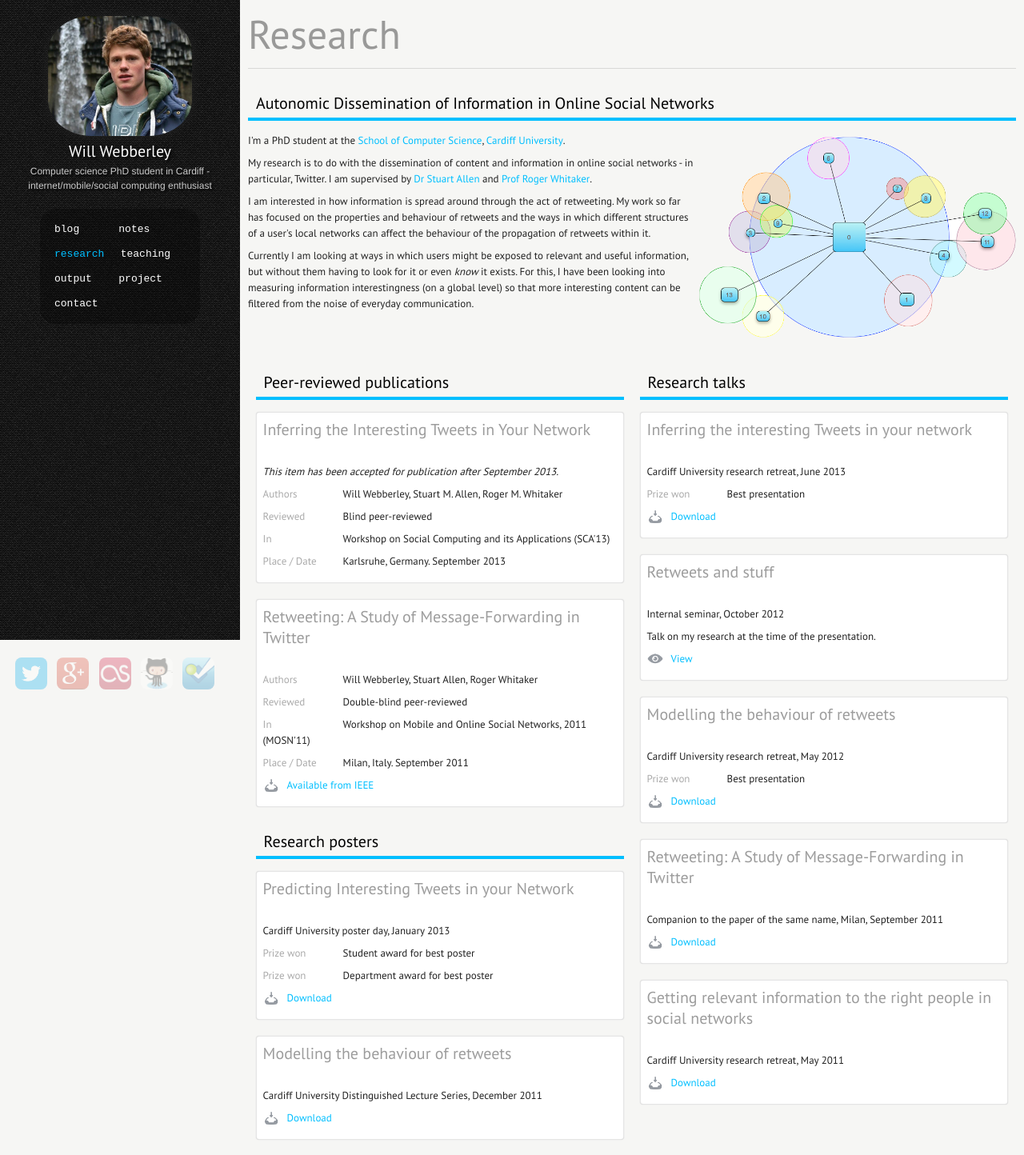
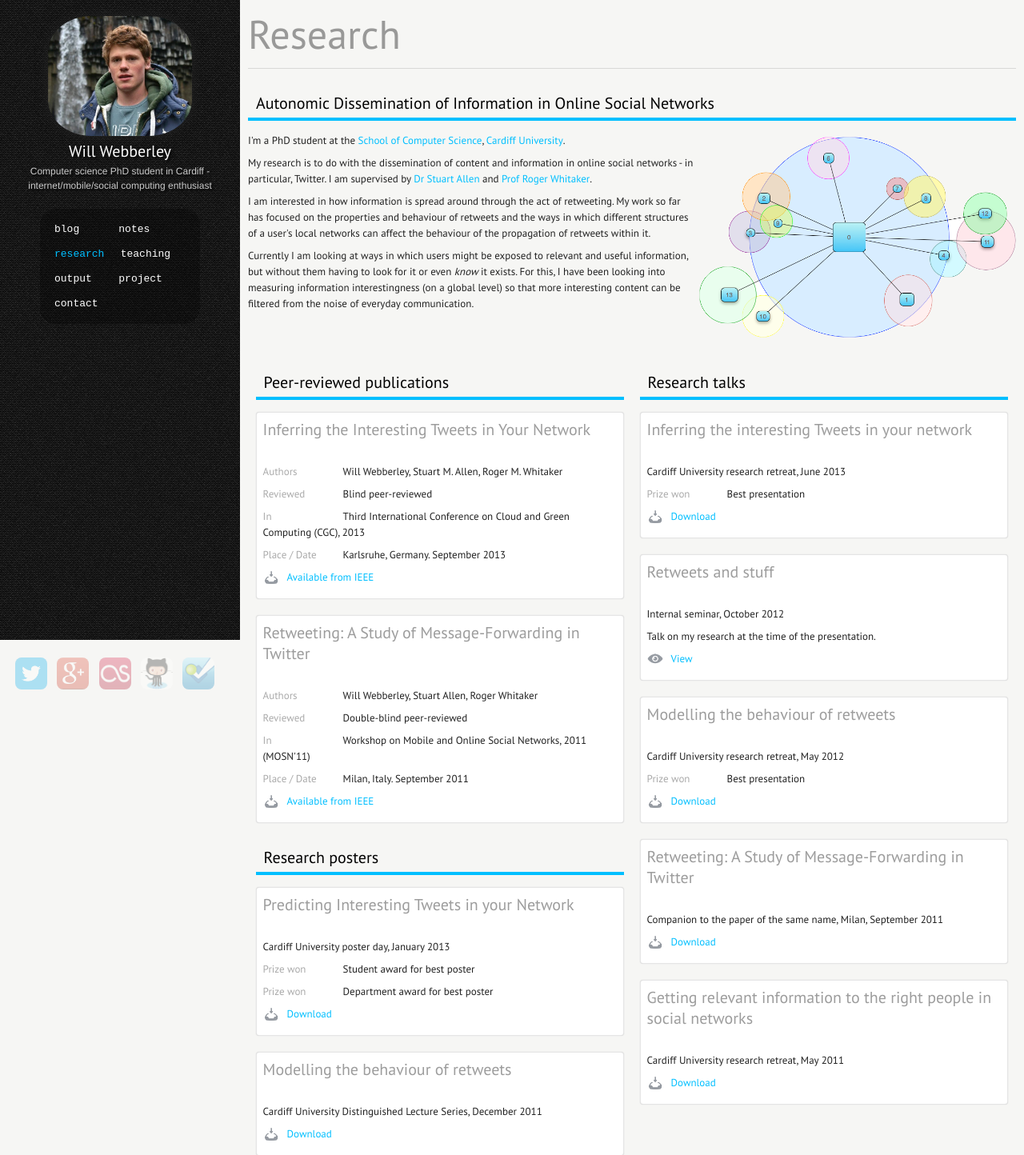
Before and after one commit to willwebberley/personal-website, a Flask app: page /research/ in a window 1280 px wide. Shown: the top 1444 px of the page at 80% size. Run offline with Flask 2, Linux system fonts and the light colour scheme; some libraries are stand-ins or nearby versions.

Commit message:
Updated research

```diff
--- a/templates/research.html
+++ b/templates/research.html
@@ -35,11 +35,11 @@
 	<h2>Peer-reviewed publications</h2>
     <div class="item">
 	<h3>Inferring the Interesting Tweets in Your Network</h3>
-    <p><i>This item has been accepted for publication after September 2013.</i></p>
 	<p><label class="small">Authors</label>Will Webberley, Stuart M. Allen, Roger M. Whitaker</p>
 	<p><label class="small">Reviewed</label>Blind peer-reviewed</p>
-    <p><label class="small">In</label>Workshop on Social Computing and its Applications (SCA'13)</p>
+    <p><label class="small">In</label>Third International Conference on Cloud and Green Computing (CGC), 2013</p>
     <p><label class="small">Place / Date</label>Karlsruhe, Germany. September 2013</p>
+    <p><a class="download" href="http://ieeexplore.ieee.org/xpls/abs_all.jsp?arnumber=6686092&tag=1" target="_blank">Available from IEEE</a></p>
 	</div>
 
     <div class="item">
```
Also changed, not shown: static/data/posts.db.
